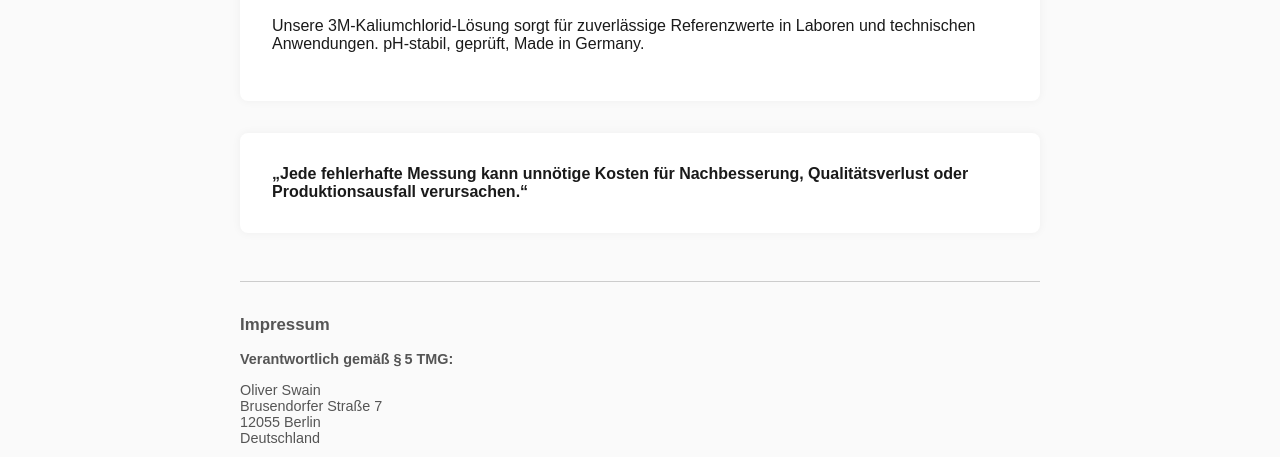
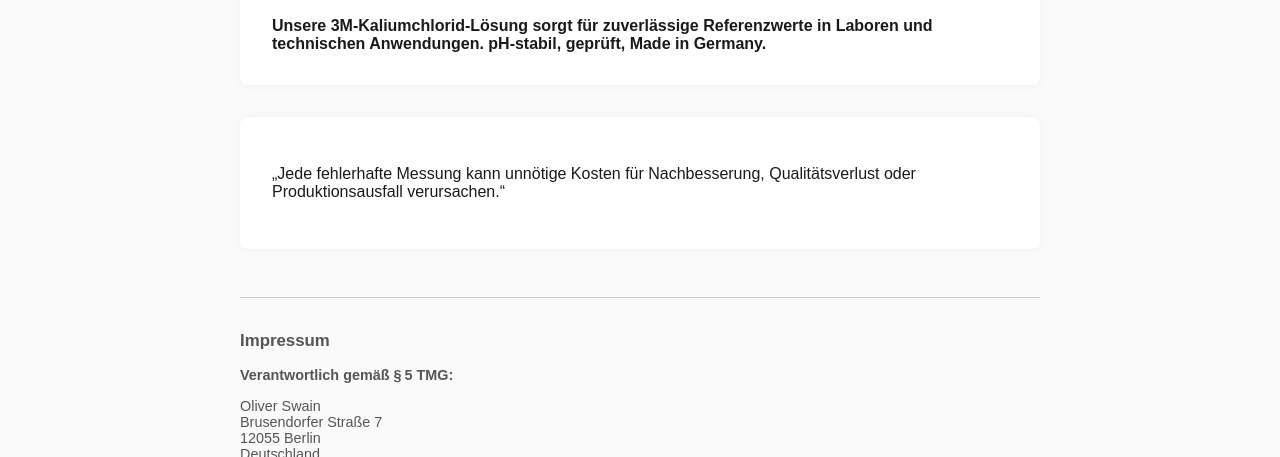
Before and after one commit to CptStriker/KlariteK-Website, a plain HTML site: page index.html in a window 1280 px wide. Shown: the part 309-766 px from the top of the page. Drawn offline with Linux system fonts and the light colour scheme.

Commit message:
Update index.html

```diff
--- a/index.html
+++ b/index.html
@@ -70,11 +70,11 @@
   <section class="section">
     <div class="white-box">
       <h2>KlariteK</h2>
-      <p>Unsere 3M-Kaliumchlorid-Lösung sorgt für zuverlässige Referenzwerte in Laboren und technischen Anwendungen. pH-stabil, geprüft, Made in Germany.</p>
+      <strong>Unsere 3M-Kaliumchlorid-Lösung sorgt für zuverlässige Referenzwerte in Laboren und technischen Anwendungen. pH-stabil, geprüft, Made in Germany.</strong>
     </div>
 
     <div class="white-box">
-      <strong>„Jede fehlerhafte Messung kann unnötige Kosten für Nachbesserung, Qualitätsverlust oder Produktionsausfall verursachen.“</strong>
+      <p>„Jede fehlerhafte Messung kann unnötige Kosten für Nachbesserung, Qualitätsverlust oder Produktionsausfall verursachen.“</p>
     </div>
 
     <div class="impressum">
```
